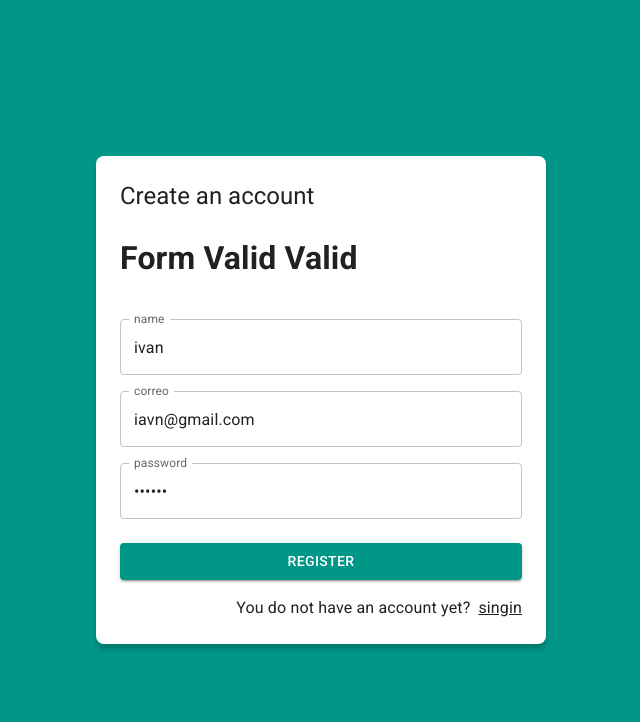
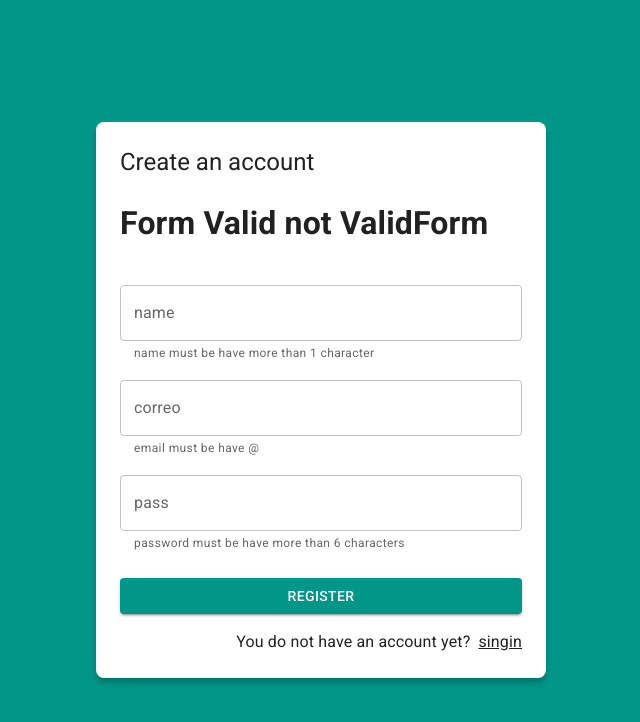
Before and after one commit to pyvan23/Journal, a React (Vite) app: page /auth/register in a window 1280 px wide. Shown: the top 722 px of the page, without its empty margins (319-959 px from the left). Built offline with nearby package versions, Linux system fonts and the light colour scheme.

Commit message:
use form validation and start registeremailpassword thunk

```diff
--- a/src/auth/pages/RegisterPage.jsx
+++ b/src/auth/pages/RegisterPage.jsx
@@ -6,9 +6,9 @@ import { useForm } from "../../hooks/useForm";
 import { useState } from "react";
 
 const data = {
-  email: "iavn@gmail.com",
-  password: "123456",
-  displayName: "ivan",
+  email: "",
+  password: "",
+  displayName: "",
 };
 
 const formValidations = {
@@ -24,9 +24,7 @@ const formValidations = {
 };
 
 export const RegisterPage = () => {
-
   const [formSubmited, setFormSubmited] = useState(false);
-
   const {
     displayName,
     email,
@@ -35,7 +33,7 @@ export const RegisterPage = () => {
     formState,
     isFormValid,
     emailValid,
-    passswordValid,
+    passwordValid,
     displayNameValid,
   } = useForm(data, formValidations);
 
@@ -44,6 +42,7 @@ export const RegisterPage = () => {
 
     setFormSubmited(true);
 
+    if(!isFormValid)return;
     console.log(formState);
   };
 
@@ -74,21 +73,21 @@ export const RegisterPage = () => {
               name="email"
               value={email}
               onChange={onInputChange}
-              error={emailValid && formSubmited}
+              error={!!emailValid && formSubmited}
               helperText={emailValid}
             />
           </Grid>
           <Grid item xs={12} sx={{ mt: 2 }}>
             <TextField
-              label="password"
+              label="pass"
               type="password"
               placeholder="password"
               fullWidth
               name="password"
               value={password}
               onChange={onInputChange}
-              error={!!passswordValid && formSubmited}
-              helperText={passswordValid}
+              error={!!passwordValid && formSubmited}
+              helperText={passwordValid}
             />
           </Grid>
           <Grid container spacing={2} sx={{ mb: 2, mt: 1 }}>
--- a/src/firerbase/providers.js
+++ b/src/firerbase/providers.js
@@ -1,4 +1,5 @@
-import { GoogleAuthProvider, signInWithPopup } from "firebase/auth";
+
+import { createUserWithEmailAndPassword, GoogleAuthProvider, signInWithPopup } from "firebase/auth";
 import { FirebaseAuth } from "./config";
 
 const googleProvider = new GoogleAuthProvider();
@@ -21,7 +22,17 @@ export const signInWithGoogle = async () => {
 
     return {
       ok: false,
-      errorMessage
+      errorMessage,
     };
   }
 };
+
+export const registerUserWithEmailPassword = async({email,password,displayName}) => {
+  try {
+    const resp = await createUserWithEmailAndPassword(FirebaseAuth,email,password);
+
+  } catch (error) {
+
+    return { ok: false, errorMessage: error.message };
+  }
+};
--- a/src/hooks/useForm.js
+++ b/src/hooks/useForm.js
@@ -1,50 +1,60 @@
-import { Message } from "@mui/icons-material";
-import { useEffect, useMemo, useState } from "react";
+import { useEffect, useMemo, useState } from 'react';
 
-export const useForm = (initialForm = {}, formValidations = {}) => {
-  const [formState, setFormState] = useState(initialForm);
-  const [formValidation, setFormValidation] = useState({});
+export const useForm = ( initialForm = {}, formValidations = {}) => {
+
+    const [ formState, setFormState ] = useState( initialForm );
+
+    const [ formValidation, setFormValidation ] = useState({});
 
     useEffect(() => {
         createValidators();
-  }, [formState]);
+    }, [ formState ])
 
-  const isFormValid = useMemo(()=>{
-    for(const formValue of Object.keys(formValidation)){
-        if(formValidation[formValue] !== null) return false;
+    const isFormValid = useMemo( () => {
+
+        for (const formValue of Object.keys( formValidation )) {
+            if ( formValidation[formValue] !== null ) return false;
         }
-    return true
-  },[formValidation])
 
+        return true;
+    }, [ formValidation ])
 
 
     const onInputChange = ({ target }) => {
         const { name, value } = target;
         setFormState({
             ...formState,
-      [name]: value,
+            [ name ]: value
         });
-  };
+    }
 
     const onResetForm = () => {
-    setFormState(initialForm);
-  };
+        setFormState( initialForm );
+    }
+
     const createValidators = () => {
+
         const formCheckedValues = {};
-    for (const formField of Object.keys(formValidations)){
-        const [fn,errorMessage ] = formValidations[formField];
-        formCheckedValues[`${formField} valid`] = fn(formState[formField]) ? null : errorMessage;
+
+        for (const formField of Object.keys( formValidations )) {
+
+            const [ fn, errorMessage ] = formValidations[formField];
+
+            formCheckedValues[`${ formField }Valid`] = fn( formState[formField] ) ? null : errorMessage;
         }
-    setFormValidation(formCheckedValues);
-    console.log(formCheckedValues)
-  };
+
+        setFormValidation( formCheckedValues );
+    }
+
+
 
     return {
         ...formState,
         formState,
         onInputChange,
         onResetForm,
+
         ...formValidation,
         isFormValid
-  };
-};
+    }
+}
--- a/src/store/auth/thunks.js
+++ b/src/store/auth/thunks.js
@@ -17,3 +17,6 @@ export const startGoogleSignIn = () => {
     dispatch(login(result));
   };
 };
+export const startCreatingUserWithEmailPassword = () =>{
+
+}
```
Lines whose indentation alone changed are shown as unchanged.
